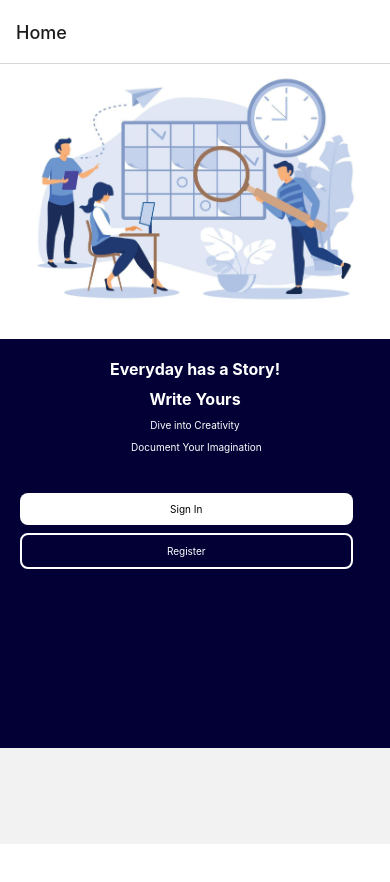
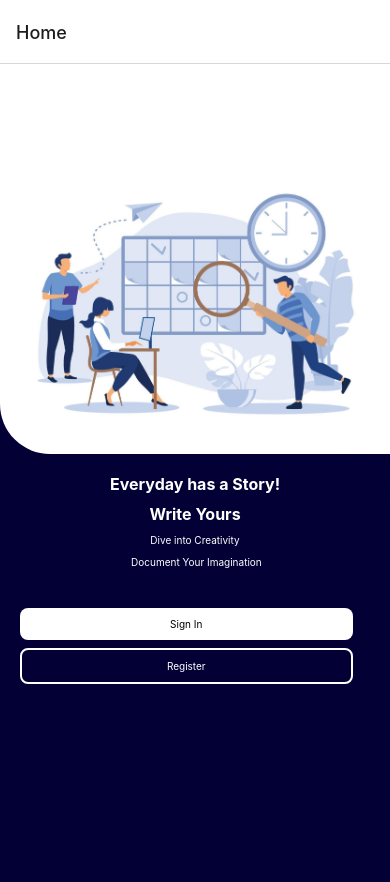
Before and after one commit to andrewindeche/myjournalapp, a React Native app in the folder frontend/: screen /Home in a window 390 px wide. Shown: the top 882 px of the page. Before the commit the page ends 844 px from the top, so only its background shows below. Built offline with nearby package versions, Linux system fonts and the light colour scheme.

Commit message:
remove parent container

```diff
--- a/frontend/src/screens/HomeScreen.tsx
+++ b/frontend/src/screens/HomeScreen.tsx
@@ -5,7 +5,6 @@ const HomeScreen: React.FC = () => {
   const navigation = useNavigation();
 
     return(
-    <View style={ styles.container}>
     <View style={styles.section}>
     <View style={styles.outerContainer}>
     <Image
@@ -31,7 +30,6 @@ const HomeScreen: React.FC = () => {
         </View>
         </View>
         </View>
-        </View>
     )
 }
 
@@ -45,6 +43,7 @@ const styles = StyleSheet.create({
     justifyContent: 'flex-end',
     backgroundColor: 'white',
     width: '100%',
+    borderBottomLeftRadius: 50,
   },
   section: {
     backgroundColor: '#020035',
@@ -78,6 +77,8 @@ const styles = StyleSheet.create({
     alignItems: 'center',
     width: '100%',
     height: '100%',
+    borderTopLeftRadius: 50,
+    borderTopRightRadius: 50,
   },
   header: {
     display: 'flex',
```
